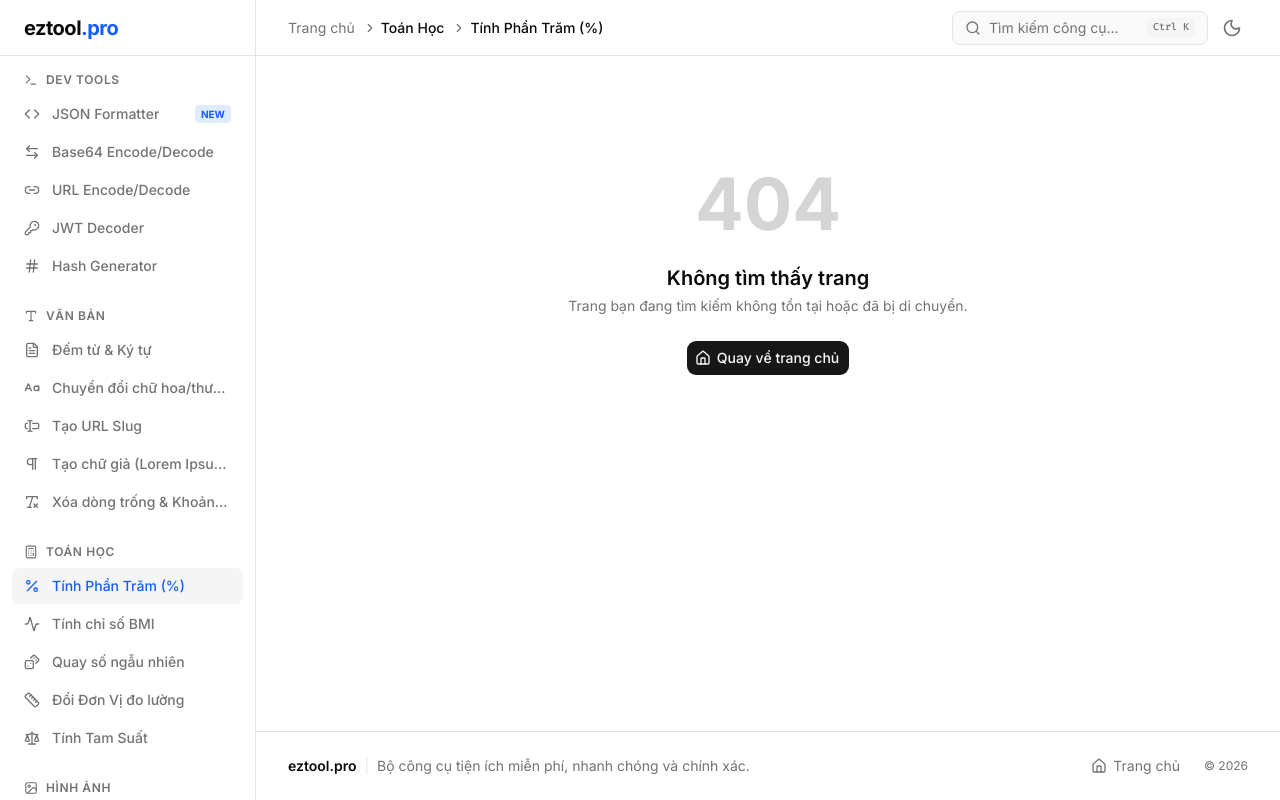
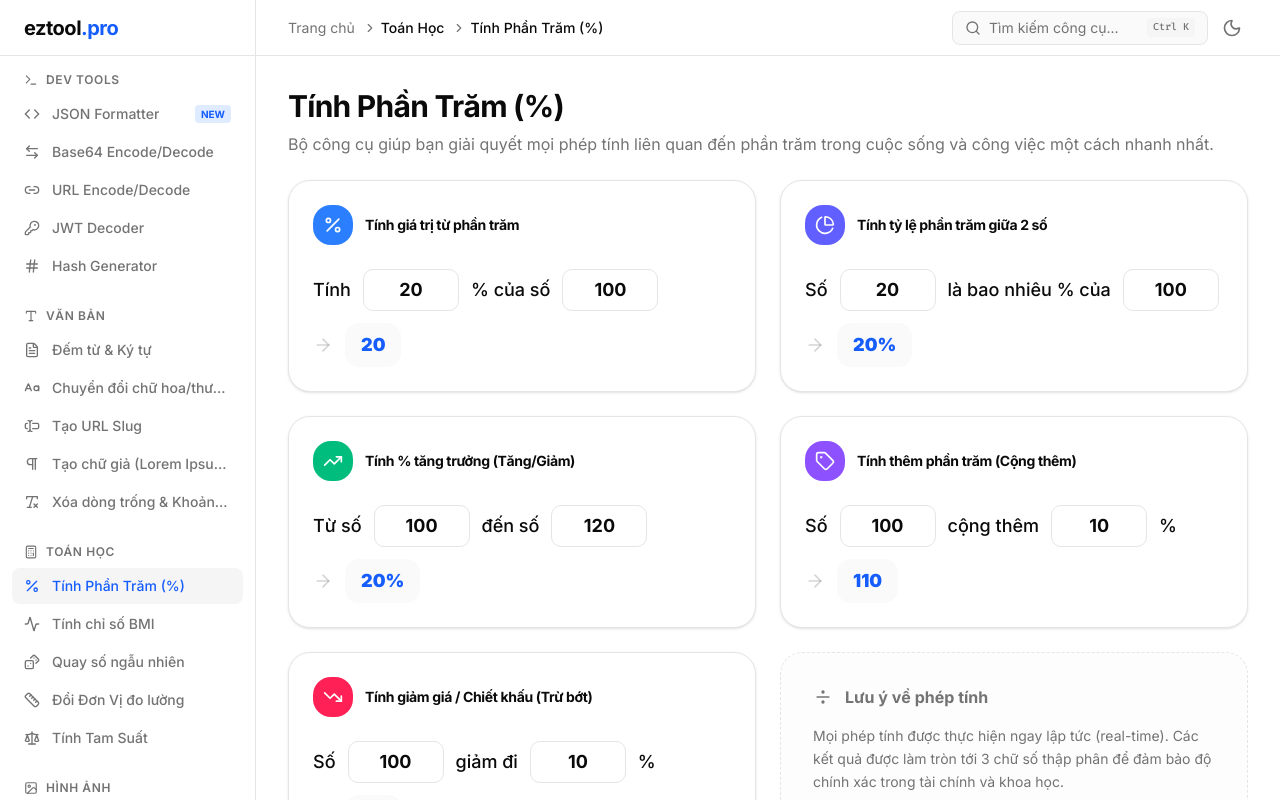
Before and after one commit to theduykh/eztool-pro, a Next.js app: page /math/percentage-calculator in a window 1280 px wide. Before the commit this address had no page. Built offline with nearby package versions, Linux system fonts and the light colour scheme.

Commit message:
feat: implement percentage calculator tool with core math logic and interactive UI

```diff
--- /dev/null
+++ b/app/(tools)/math/percentage-calculator/PercentageCalculatorClient.tsx
@@ -0,0 +1,178 @@
+"use client";
+
+import { useState } from "react";
+import {
+    Percent,
+    TrendingUp,
+    TrendingDown,
+    Tag,
+    PieChart,
+    ArrowRight,
+    Divide
+} from "lucide-react";
+import {
+    calculateValueFromPercent,
+    calculatePercentOf,
+    calculatePercentChange,
+    addPercent,
+    subtractPercent
+} from "@/lib/math/percentage";
+import { cn } from "@/lib/utils";
+
+/**
+ * Reusable Card for each percentage scenario
+ */
+function PercentageCard({
+    title,
+    icon: Icon,
+    color,
+    children,
+    result,
+    suffix = ""
+}: {
+    title: string;
+    icon: any;
+    color: string;
+    children: React.ReactNode;
+    result: string | number | null;
+    suffix?: string;
+}) {
+    const formattedResult = typeof result === 'number'
+        ? (Math.round(result * 1000) / 1000).toString() + suffix
+        : result + suffix;
+
+    return (
+        <div className="group rounded-3xl border border-border bg-card p-6 shadow-sm transition-all hover:border-blue-500/30 hover:shadow-md">
+            <div className="flex items-center gap-3 mb-6">
+                <div className={cn("rounded-2xl p-2.5", color)}>
+                    <Icon className="size-5 text-white" />
+                </div>
+                <h3 className="font-bold text-sm tracking-tight">{title}</h3>
+            </div>
+
+            <div className="flex flex-wrap items-center gap-3 text-lg font-medium">
+                {children}
+                <div className="flex items-center gap-3">
+                    <ArrowRight className="size-5 text-muted-foreground/30" />
+                    <div className="rounded-xl bg-muted/50 px-4 py-2 font-black text-blue-600 dark:text-blue-400">
+                        {result !== null ? formattedResult : "?"}
+                    </div>
+                </div>
+            </div>
+        </div>
+    );
+}
+
+const inputClass = "w-24 rounded-lg border border-border bg-background px-3 py-1.5 text-center text-lg font-bold outline-none focus:ring-2 focus:ring-blue-500/50 transition-all";
+
+export function PercentageCalculatorClient() {
+    // States for scenario 1
+    const [s1P, setS1P] = useState<string>("20");
+    const [s1T, setS1T] = useState<string>("100");
+
+    // States for scenario 2
+    const [s2V, setS2V] = useState<string>("20");
+    const [s2T, setS2T] = useState<string>("100");
+
+    // States for scenario 3
+    const [s3S, setS3S] = useState<string>("100");
+    const [s3E, setS3E] = useState<string>("120");
+
+    // States for scenario 4 (Add)
+    const [s4V, setS4V] = useState<string>("100");
+    const [s4P, setS4P] = useState<string>("10");
+
+    // States for scenario 5 (Sub)
+    const [s5V, setS5V] = useState<string>("100");
+    const [s5P, setS5P] = useState<string>("10");
+
+    return (
+        <div className="grid grid-cols-1 gap-6 lg:grid-cols-2">
+
+            {/* Scenario 1: What is P% of T? */}
+            <PercentageCard
+                title="Tính giá trị từ phần trăm"
+                icon={Percent}
+                color="bg-blue-500"
+                result={calculateValueFromPercent(parseFloat(s1P) || 0, parseFloat(s1T) || 0)}
+            >
+                <span>Tính</span>
+                <input className={inputClass} value={s1P} onChange={e => setS1P(e.target.value)} />
+                <span>% của số</span>
+                <input className={inputClass} value={s1T} onChange={e => setS1T(e.target.value)} />
+            </PercentageCard>
+
+            {/* Scenario 2: V is what % of T? */}
+            <PercentageCard
+                title="Tính tỷ lệ phần trăm giữa 2 số"
+                icon={PieChart}
+                color="bg-indigo-500"
+                result={calculatePercentOf(parseFloat(s2V) || 0, parseFloat(s2T) || 0)}
+                suffix="%"
+            >
+                <span>Số</span>
+                <input className={inputClass} value={s2V} onChange={e => setS2V(e.target.value)} />
+                <span>là bao nhiêu % của</span>
+                <input className={inputClass} value={s2T} onChange={e => setS2T(e.target.value)} />
+            </PercentageCard>
+
+            {/* Scenario 3: Increase/Decrease % */}
+            <PercentageCard
+                title="Tính % tăng trưởng (Tăng/Giảm)"
+                icon={TrendingUp}
+                color="bg-emerald-500"
+                result={calculatePercentChange(parseFloat(s3S) || 0, parseFloat(s3E) || 0)}
+                suffix="%"
+            >
+                <span>Từ số</span>
+                <input className={inputClass} value={s3S} onChange={e => setS3S(e.target.value)} />
+                <span>đến số</span>
+                <input className={inputClass} value={s3E} onChange={e => setS3E(e.target.value)} />
+            </PercentageCard>
+
+            {/* Scenario 4: Add % */}
+            <PercentageCard
+                title="Tính thêm phần trăm (Cộng thêm)"
+                icon={Tag}
+                color="bg-violet-500"
+                result={addPercent(parseFloat(s4V) || 0, parseFloat(s4P) || 0)}
+            >
+                <span>Số</span>
+                <input className={inputClass} value={s4V} onChange={e => setS4V(e.target.value)} />
+                <span>cộng thêm</span>
+                <input className={inputClass} value={s4P} onChange={e => setS4P(e.target.value)} />
+                <span>%</span>
+            </PercentageCard>
+
+            {/* Scenario 5: Sub % */}
+            <PercentageCard
+                title="Tính giảm giá / Chiết khấu (Trừ bớt)"
+                icon={TrendingDown}
+                color="bg-rose-500"
+                result={subtractPercent(parseFloat(s5V) || 0, parseFloat(s5P) || 0)}
+            >
+                <span>Số</span>
+                <input className={inputClass} value={s5V} onChange={e => setS5V(e.target.value)} />
+                <span>giảm đi</span>
+                <input className={inputClass} value={s5P} onChange={e => setS5P(e.target.value)} />
+                <span>%</span>
+            </PercentageCard>
+
+            {/* Tip box */}
+            <div className="rounded-3xl border border-dashed border-border bg-muted/20 p-8 flex flex-col justify-center gap-4 lg:col-span-1">
+                <div className="flex items-center gap-3 font-bold text-muted-foreground">
+                    <Divide className="size-5" />
+                    <span>Lưu ý về phép tính</span>
+                </div>
+                <p className="text-sm text-muted-foreground leading-relaxed">
+                    Mọi phép tính được thực hiện ngay lập tức (real-time). Các kết quả được làm tròn tới 3 chữ số thập phân để đảm bảo độ chính xác trong tài chính và khoa học.
+                </p>
+                <div className="flex flex-wrap gap-2 mt-2">
+                    <span className="rounded-lg bg-background px-3 py-1 text-[10px] font-bold uppercase border border-border">Thuế VAT</span>
+                    <span className="rounded-lg bg-background px-3 py-1 text-[10px] font-bold uppercase border border-border">Giảm giá</span>
+                    <span className="rounded-lg bg-background px-3 py-1 text-[10px] font-bold uppercase border border-border">Tăng trưởng</span>
+                </div>
+            </div>
+        </div>
+    );
+}
--- /dev/null
+++ b/app/(tools)/math/percentage-calculator/page.tsx
@@ -0,0 +1,23 @@
+import { Metadata } from "next";
+import { PercentageCalculatorClient } from "./PercentageCalculatorClient";
+
+export const metadata: Metadata = {
+    title: "Tính Phần Trăm (%) Online - Công cụ nhanh & chính xác",
+    description:
+        "Công cụ tính phần trăm trực tuyến đa năng: tính phần trăm của một số, tính tỷ lệ phần trăm, tính tăng giảm phần trăm, tính giá sau giảm giá và thuế VAT.",
+};
+
+export default function PercentageCalculatorPage() {
+    return (
+        <div className="flex flex-col gap-6">
+            <div className="flex flex-col gap-2">
+                <h1 className="text-3xl font-bold tracking-tight">Tính Phần Trăm (%)</h1>
+                <p className="text-muted-foreground">
+                    Bộ công cụ giúp bạn giải quyết mọi phép tính liên quan đến phần trăm trong cuộc sống và công việc một cách nhanh nhất.
+                </p>
+            </div>
+
+            <PercentageCalculatorClient />
+        </div>
+    );
+}
--- /dev/null
+++ b/lib/math/percentage.ts
@@ -0,0 +1,40 @@
+/**
+ * Percentage calculation logic for various scenarios
+ */
+
+/**
+ * 1. What is X% of Y?
+ */
+export function calculateValueFromPercent(percent: number, total: number): number {
+    return (percent / 100) * total;
+}
+
+/**
+ * 2. X is what percent of Y?
+ */
+export function calculatePercentOf(value: number, total: number): number {
+    if (total === 0) return 0;
+    return (value / total) * 100;
+}
+
+/**
+ * 3. Percentage increase/decrease from X to Y
+ */
+export function calculatePercentChange(start: number, end: number): number {
+    if (start === 0) return 0;
+    return ((end - start) / start) * 100;
+}
+
+/**
+ * 4. Value after adding X%
+ */
+export function addPercent(value: number, percent: number): number {
+    return value * (1 + percent / 100);
+}
+
+/**
+ * 5. Value after subtracting X%
+ */
+export function subtractPercent(value: number, percent: number): number {
+    return value * (1 - percent / 100);
+}
```
Also changed, not shown: 1 other file (tests, documents, lock files or other folders).
